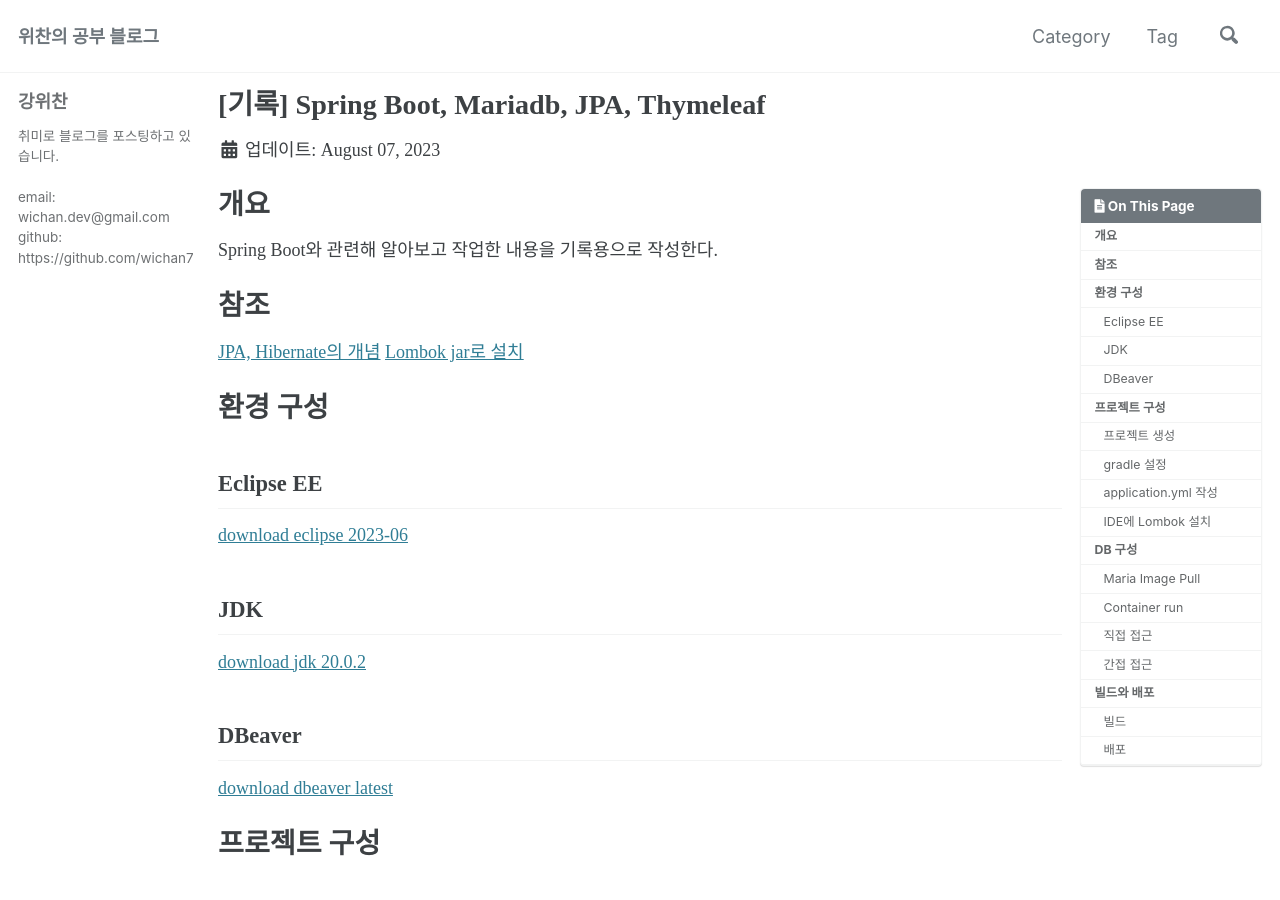
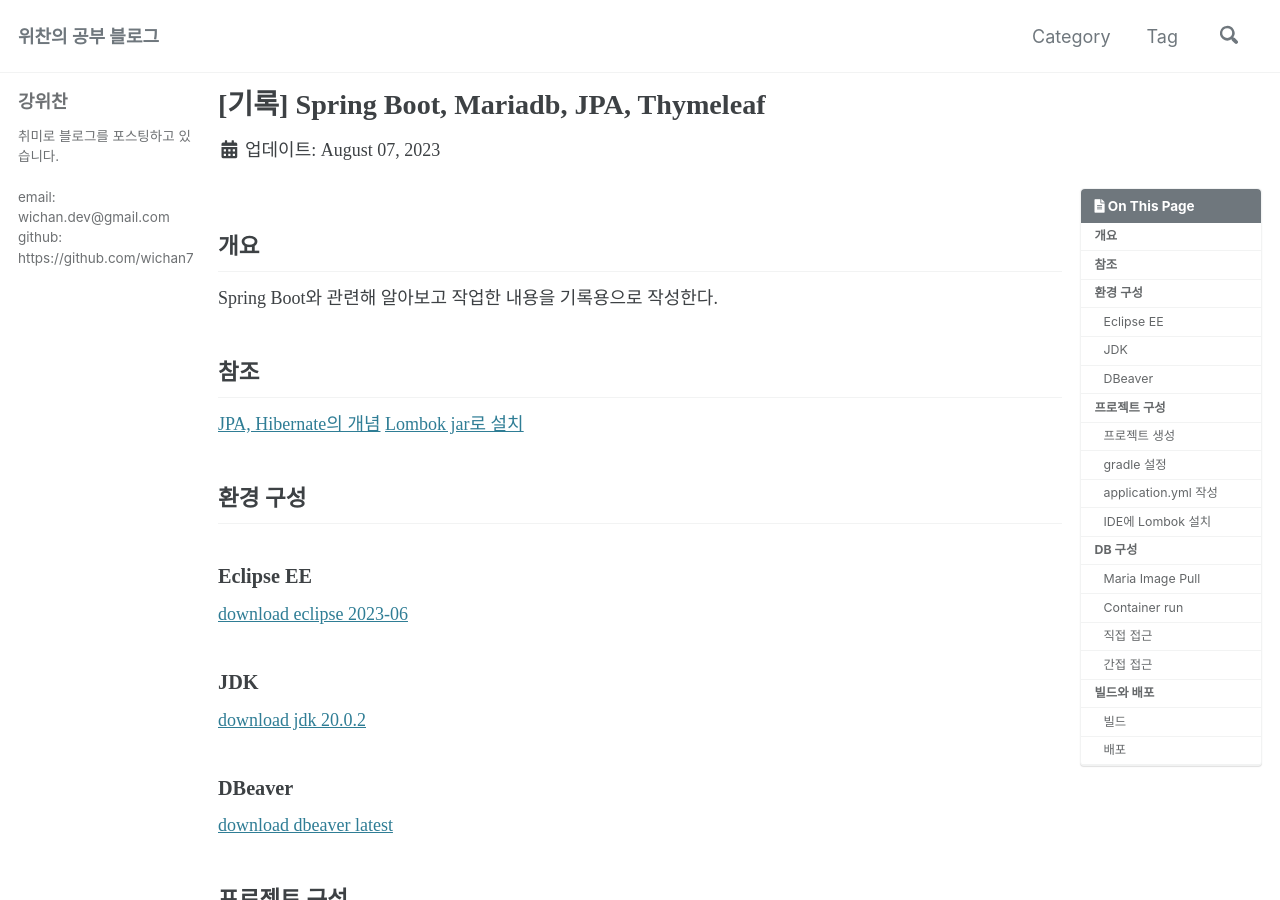
Before and after one commit to wichan7/wichan7.github.io, a Jekyll site: the page built from _posts/2023-08-07-diary-spring-1.md, in a window 1280 px wide and 900 px high. Built offline with Jekyll 4.4.1, drawn with Linux system fonts in a browser that asks for light colours; cached includes are drawn as plain includes; some web fonts are replaced; comment, search, counter and statistics services are not loaded.

Commit message:
Change: 글 H1을 H2로 변경

````diff
--- a/_posts/2023-08-07-diary-spring-1.md
+++ b/_posts/2023-08-07-diary-spring-1.md
@@ -8,31 +8,31 @@ tags:
   - jpa
 ---
 
-# 개요
+## 개요
 Spring Boot와 관련해 알아보고 작업한 내용을 기록용으로 작성한다.
 
-# 참조
+## 참조
 [JPA, Hibernate의 개념](https://suhwan.dev/2019/02/24/jpa-vs-hibernate-vs-spring-data-jpa/)
 [Lombok jar로 설치](https://intheham.tistory.com/105)
-# 환경 구성
+## 환경 구성
 
-## Eclipse EE
+### Eclipse EE
 [download eclipse 2023-06](https://www.eclipse.org/downloads/packages/installer)
 
-## JDK
+### JDK
 [download jdk 20.0.2](https://www.oracle.com/kr/java/technologies/downloads/)
 
-## DBeaver
+### DBeaver
 [download dbeaver latest](https://dbeaver.io/)
 
-# 프로젝트 구성
+## 프로젝트 구성
 
-## 프로젝트 생성
+### 프로젝트 생성
 1. Help > Eclipse Marketplace > Spring4(a.k.a sts4) 설치
 2. Spring Boot Stater Project 생성
 3. spring security, spring web, spring web services, lombok, gradle, jpa 설치
 
-## gradle 설정
+### gradle 설정
 ``` gradle
 plugins {
 	id 'java'
@@ -77,7 +77,7 @@ tasks.named('test') {
 }
 ```
 
-## application.yml 작성
+### application.yml 작성
 application.properties를 삭제하고 application.yml을 생성한다.
 ``` yaml
 spring:
@@ -94,32 +94,32 @@ spring:
     password: 990909
 ```
 
-## IDE에 Lombok 설치
+### IDE에 Lombok 설치
 1. [lombok official](https://projectlombok.org/download) 다운로드
 2. jar 파일 실행
 3. eclipse 종료 후 install
 4. refresh, rebuild
 
-# DB 구성
+## DB 구성
 
-## Maria Image Pull
+### Maria Image Pull
 `docker pull mariadb`
 
-## Container run
+### Container run
 1. MARIADB_ROOT_PASSWORD 환경변수 설정
 2. /var/lib/mysql을 마운트
 
-## 직접 접근
+### 직접 접근
 `mysql -u root -p`
 
-## 간접 접근
+### 간접 접근
 `root / {MARIADB_ROOT_PASSWORD} 계정정보로 jdbc:mariadb://localhost:3306/web 접근`
 
-# 빌드와 배포
+## 빌드와 배포
 
-## 빌드
+### 빌드
 1. `cd {project dir}`
 2. `gradlew build`
 
-## 배포
+### 배포
 1. `java -jar /build/libs/{.jar file}`
````
Also changed, not shown: _posts/2023-06-05-wic-api-01.md (+5 -7 lines), _posts/2023-06-08-SEO.md (+6 -6 lines), _posts/2023-06-30-msa-02.md (+5 -5 lines), _posts/2023-07-12-aws-01.md (+5 -5 lines), _posts/2023-08-12-web-fa.md (+3 -3 lines).
